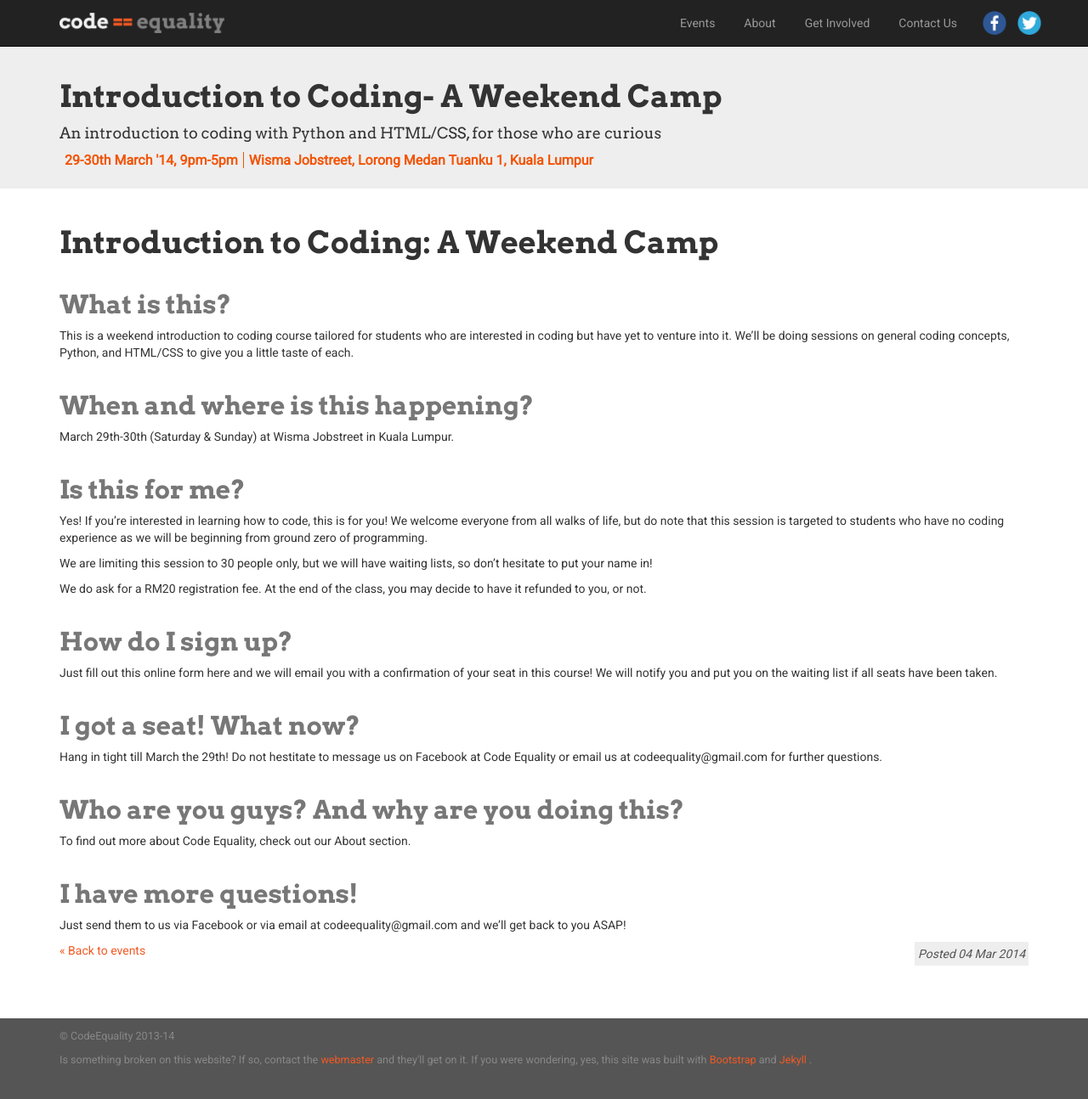
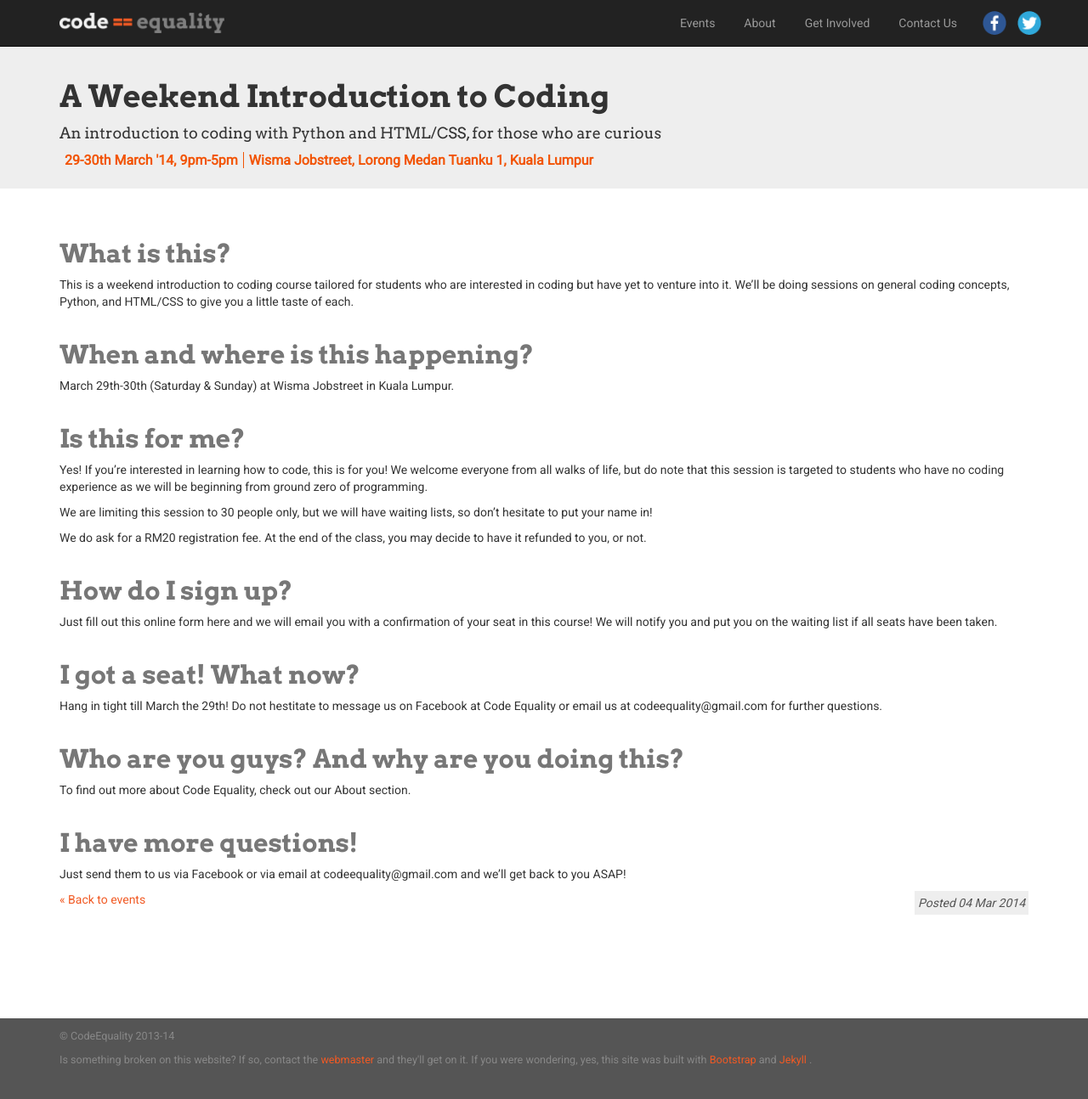
Before and after one commit to CodeEquality/codeequality.github.io, a Jekyll site: the page built from _posts/2014-03-04-introduction-to-coding-weekend-camp.md, in a window 1280 px wide and 1299 px high. Shown: the top 1294 px of the window at 85% size. Built offline with Jekyll 4.4.1, drawn with Linux system fonts in a browser that asks for light colours; nearby versions of some CDN libraries.

```diff
--- a/_posts/2014-03-04-introduction-to-coding-weekend-camp.md
+++ b/_posts/2014-03-04-introduction-to-coding-weekend-camp.md
@@ -1,14 +1,12 @@
 ---
 layout: event
-title: Introduction to Coding- A Weekend Camp
+title: A Weekend Introduction to Coding
 type: Course
 eventDate: 29-30th March '14, 9pm-5pm
 eventVenue: Wisma Jobstreet, Lorong Medan Tuanku 1, Kuala Lumpur
-eventImage: /img/events/02.jpg
+eventImage: /img/events/00.png
 excerpt: An introduction to coding with Python and HTML/CSS, for those who are curious
 ---
-#Introduction to Coding: A Weekend Camp
-
 ##What is this?
 This is a weekend introduction to coding course tailored for students who are interested in coding but have yet to venture into it. We'll be doing sessions on general coding concepts, Python, and HTML/CSS to give you a little taste of each.
 
```
Also changed, not shown: _includes/events.html (+1 -6 lines), _posts/2014-02-06-introduction-to-programming-camp.md (deleted, +0 -11 lines), 4 other files.
